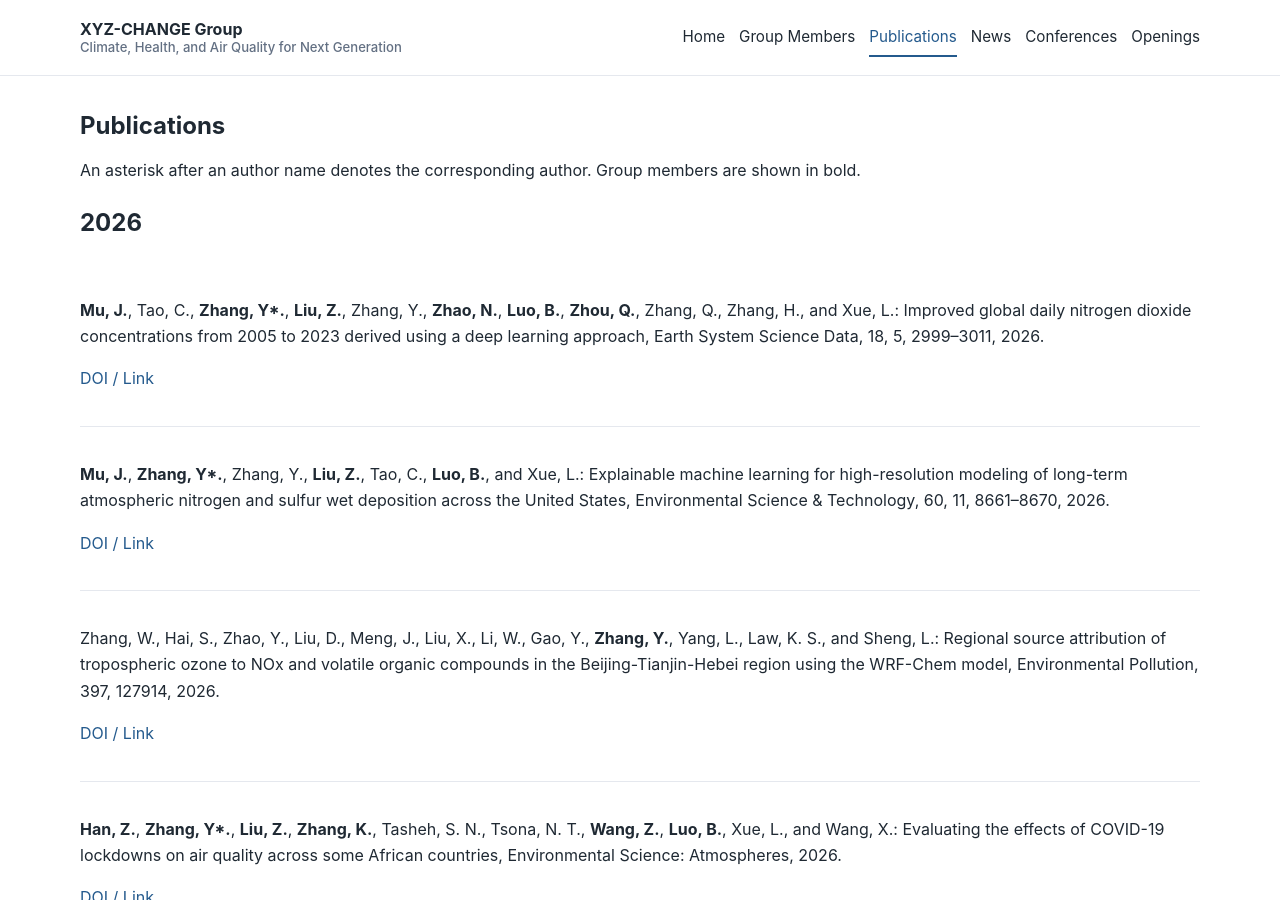
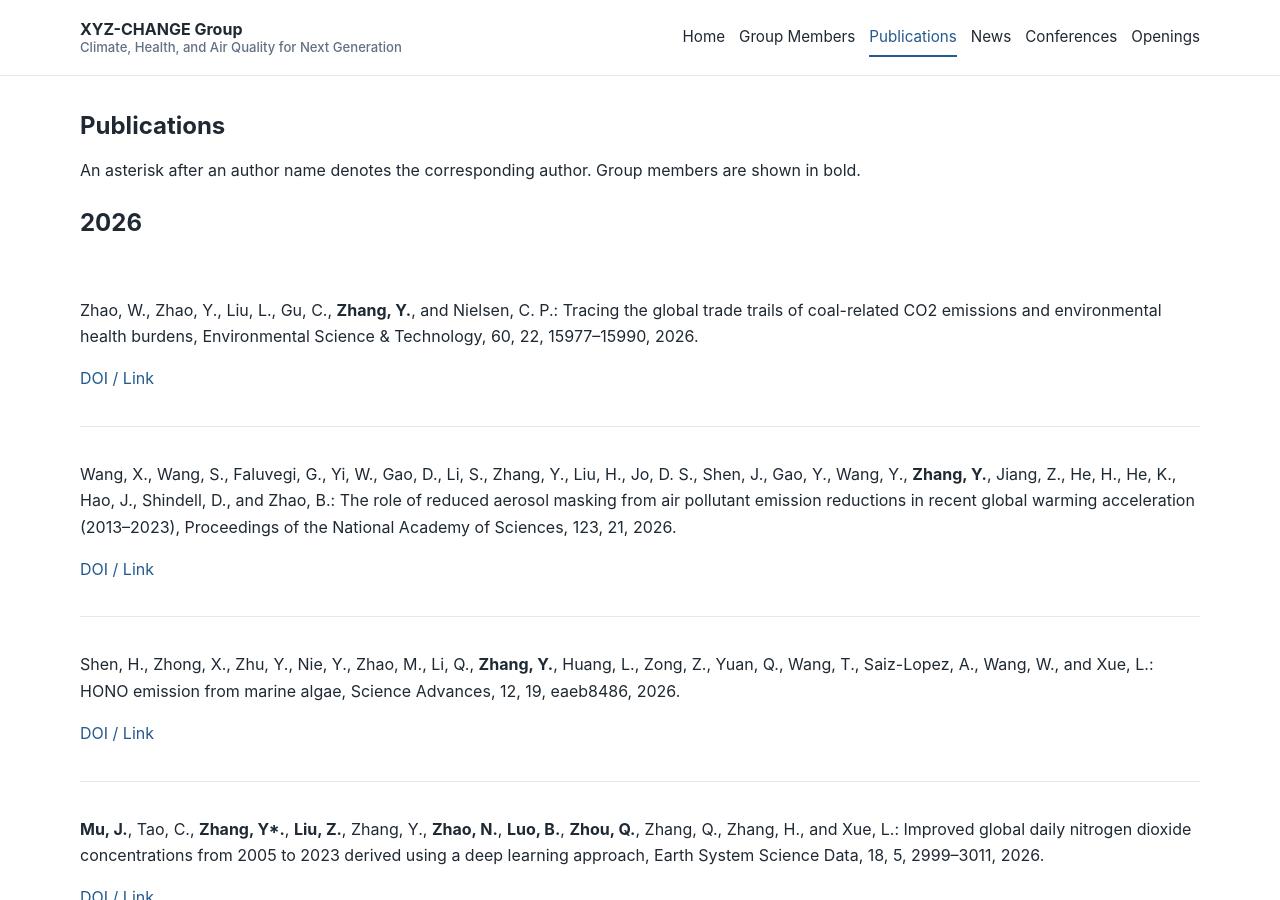
Before and after one commit to MuJSh/xyz_CHANGE, a Jekyll site: the page built from _pages/publications.md, in a window 1280 px wide and 900 px high. Built offline with Jekyll 4.4.1, drawn with Linux system fonts in a browser that asks for light colours.

Commit message:
Add latest 2026 publications from faculty profile

```diff
--- a/_data/publications.yml
+++ b/_data/publications.yml
@@ -1,3 +1,18 @@
+- year: 2026
+  citation: >-
+    Zhao, W., Zhao, Y., Liu, L., Gu, C., <strong>Zhang, Y.</strong>, and Nielsen, C. P.: Tracing the global trade trails of coal-related CO2 emissions and environmental health burdens, Environmental Science & Technology, 60, 22, 15977–15990, 2026.
+  url: "https://doi.org/10.1021/acs.est.5c18061"
+
+- year: 2026
+  citation: >-
+    Wang, X., Wang, S., Faluvegi, G., Yi, W., Gao, D., Li, S., Zhang, Y., Liu, H., Jo, D. S., Shen, J., Gao, Y., Wang, Y., <strong>Zhang, Y.</strong>, Jiang, Z., He, H., He, K., Hao, J., Shindell, D., and Zhao, B.: The role of reduced aerosol masking from air pollutant emission reductions in recent global warming acceleration (2013–2023), Proceedings of the National Academy of Sciences, 123, 21, 2026.
+  url: "https://doi.org/10.1073/pnas.2534130123"
+
+- year: 2026
+  citation: >-
+    Shen, H., Zhong, X., Zhu, Y., Nie, Y., Zhao, M., Li, Q., <strong>Zhang, Y.</strong>, Huang, L., Zong, Z., Yuan, Q., Wang, T., Saiz-Lopez, A., Wang, W., and Xue, L.: HONO emission from marine algae, Science Advances, 12, 19, eaeb8486, 2026.
+  url: "https://doi.org/10.1126/sciadv.aeb8486"
+
 - year: 2026
   citation: >-
     <strong>Mu, J.</strong>, Tao, C., <strong>Zhang, Y*.</strong>, <strong>Liu, Z.</strong>, Zhang, Y., <strong>Zhao, N.</strong>, <strong>Luo, B.</strong>, <strong>Zhou, Q.</strong>, Zhang, Q., Zhang, H., and Xue, L.: Improved global daily nitrogen dioxide concentrations from 2005 to 2023 derived using a deep learning approach, Earth System Science Data, 18, 5, 2999–3011, 2026.
```
